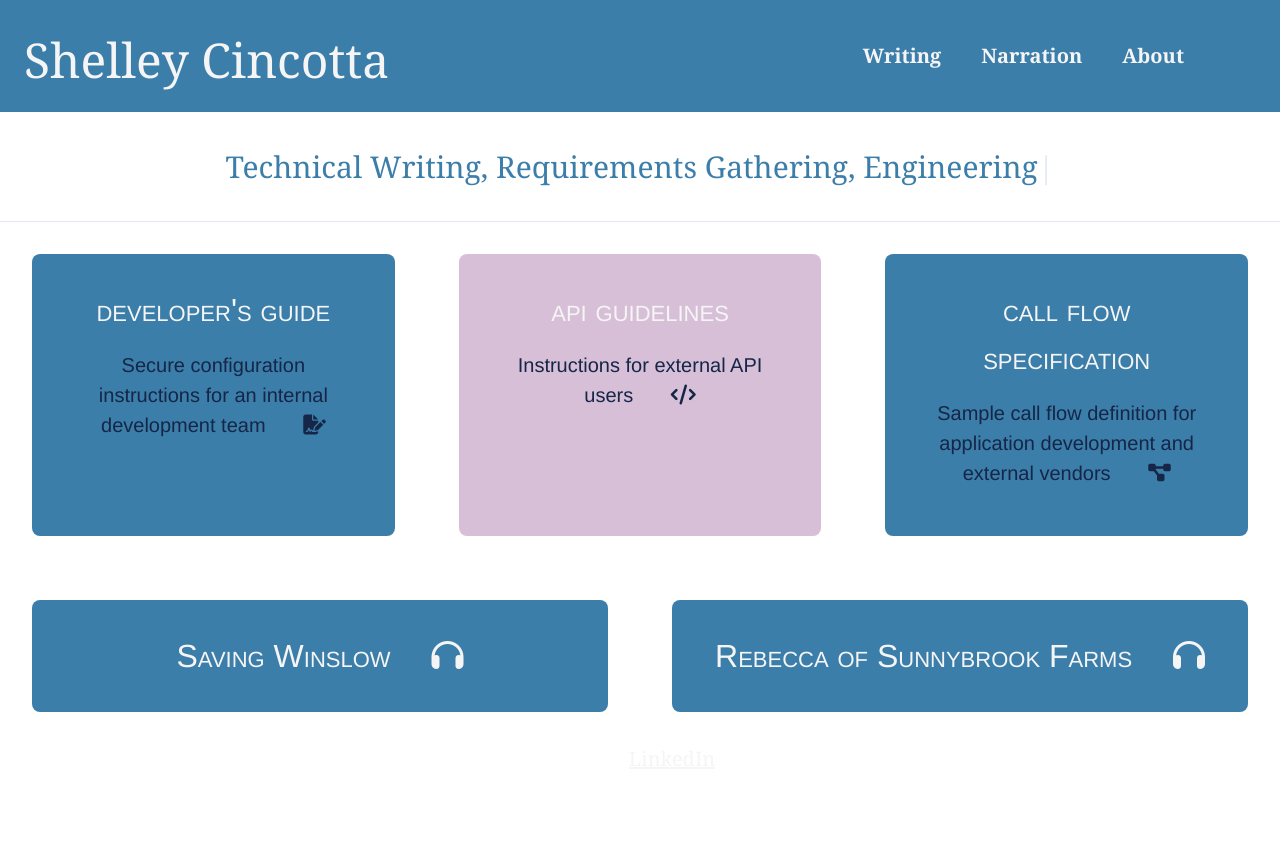
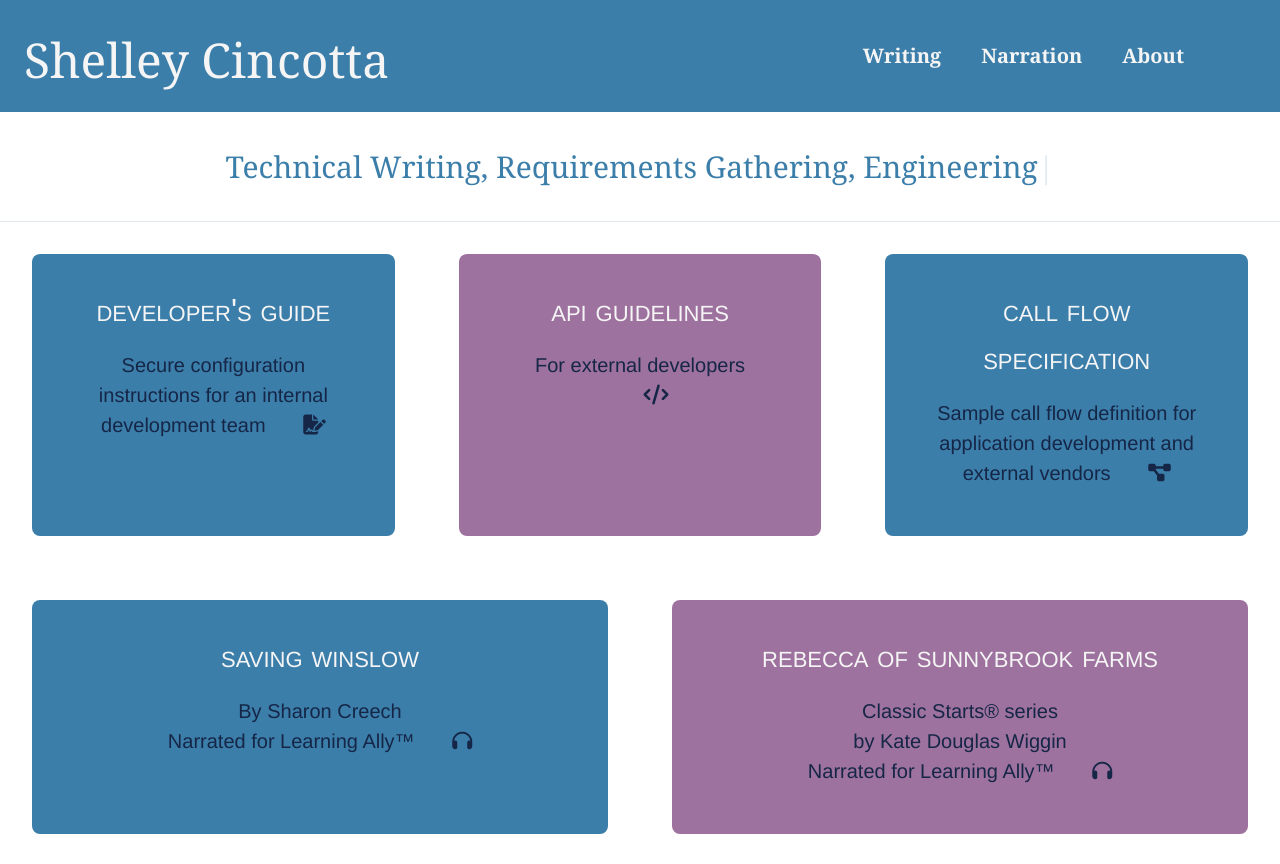
Before and after one commit to shelcindra/shelcindra.github.io, a plain HTML site: page index.html in a window 1280 px wide. Before the commit the page ends 800 px from the top, so only its background shows below. Drawn offline with nearby package versions, Linux system fonts and the light colour scheme.

Commit message:
Style updates

```diff
--- a/index.html
+++ b/index.html
@@ -50,7 +50,7 @@
     <hr>
 
     <div id="maincontent">
-        <div id="writing1" class="sample p-8 w-auto sm:w-1/4">
+        <div class="sample p-8 w-auto sm:w-1/4">
             <a href="writing samples/Secured configuration.pdf" alt="Writing sample for internal developers">developer's guide</a>
             <p>
                 Secure configuration instructions for an internal development team
@@ -58,14 +58,14 @@
             </p>
         </div>
 
-        <div id="writing2" class="sample p-8 w-auto sm:w-1/4">
+        <div id="sample2" class="sample p-8 w-auto sm:w-1/4">
             <a href="writing samples/Sample API Guidelines.pdf" alt="Writing sample for external developers">api guidelines</a>
             <p>
-                Instructions for external API users
+                For external developers
                 <i class="myIcon fas fa-code"></i>
             </p>
         </div>
-        <div id="writing3" class="sample p-8 w-auto sm:w-1/4">
+        <div class="sample p-8 w-auto sm:w-1/4">
             <a href="writing samples/Sample Call Flow Spec.pdf" alt="Writing sample for vendors">call flow specification</a>
             <p>
                 Sample call flow definition for application development and external vendors
@@ -73,12 +73,20 @@
             </p>
         </div>
         <div class="sample p-8 w-auto sm:w-1/4">
-            <a href="voice samples/savingwinslow_linkcast01.mp4" alt="Saving Winslow">Saving Winslow</a>
-            <i class="myIcon fas fa-headphones"></i>
+            <a href="voice samples/savingwinslow_linkcast01.mp4" alt="Saving Winslow">saving winslow</a>
+            <p>
+                By Sharon Creech<br>
+                Narrated for Learning Ally&trade;
+                <i class="myIcon fas fa-headphones"></i>
+            </p>
         </div>
-        <div class="sample p-8 w-auto sm:w-1/4">
-            <a href="voice samples/rebeccaofsunnybrookfarm_trailer01.mp4" alt="Rebecca of Sunnybrook Farm">Rebecca of Sunnybrook Farms</a>
-            <i class="myIcon fas fa-headphones"></i>
+        <div id="sample2" class="sample p-8 w-auto sm:w-1/4">
+            <a href="voice samples/rebeccaofsunnybrookfarm_trailer01.mp4" alt="Rebecca of Sunnybrook Farm">rebecca of sunnybrook farms</a>
+            <p>
+                Classic Starts&reg; series <br>by Kate Douglas Wiggin<br>
+                Narrated for Learning Ally&trade;
+                <i class="myIcon fas fa-headphones"></i>
+            </p>
         </div>
     </div>
 
--- a/styles/styles.css
+++ b/styles/styles.css
@@ -66,11 +66,11 @@ body {
     background-color: whitesmoke;
 }
 
-#writing2 {
-    background-color: thistle;
+#sample2 {
+    background-color: rgb(158, 114, 158);
 }
 
-#writing2:hover {
+#sample2:hover {
     background-color: whitesmoke;
 }
 
```
